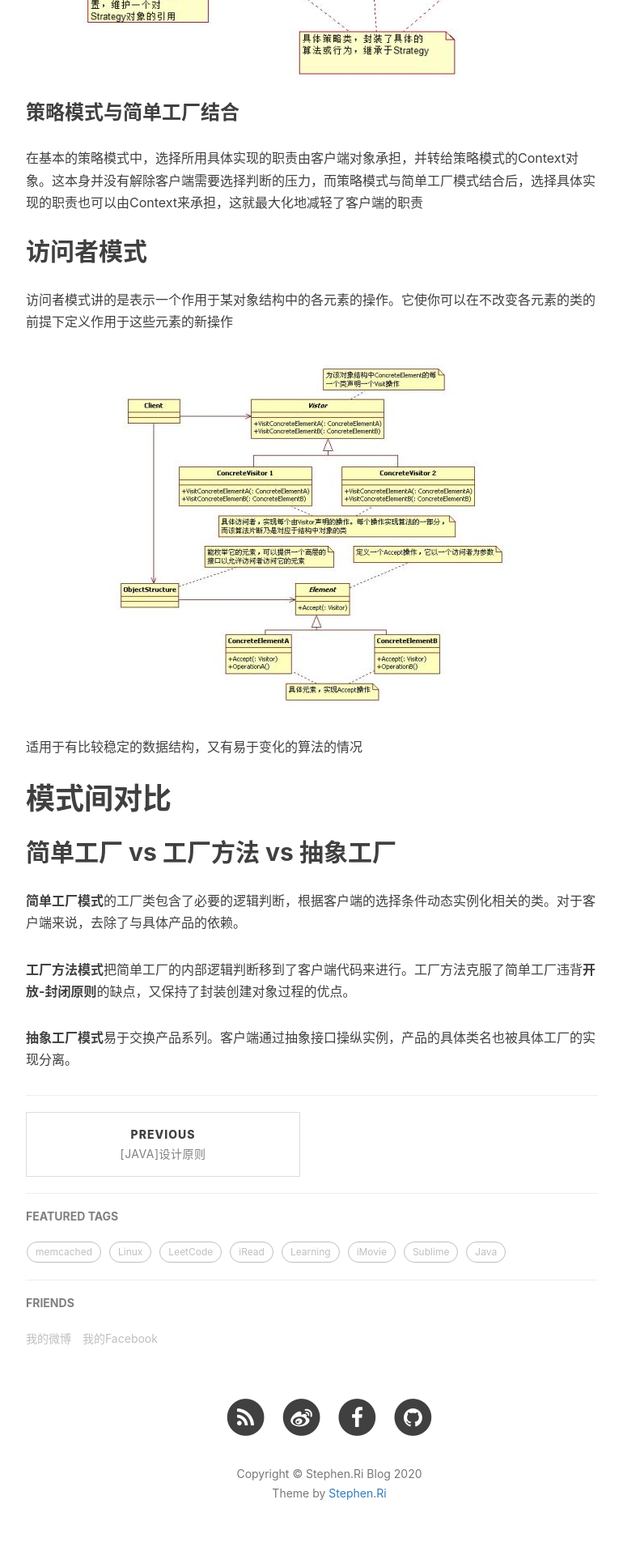
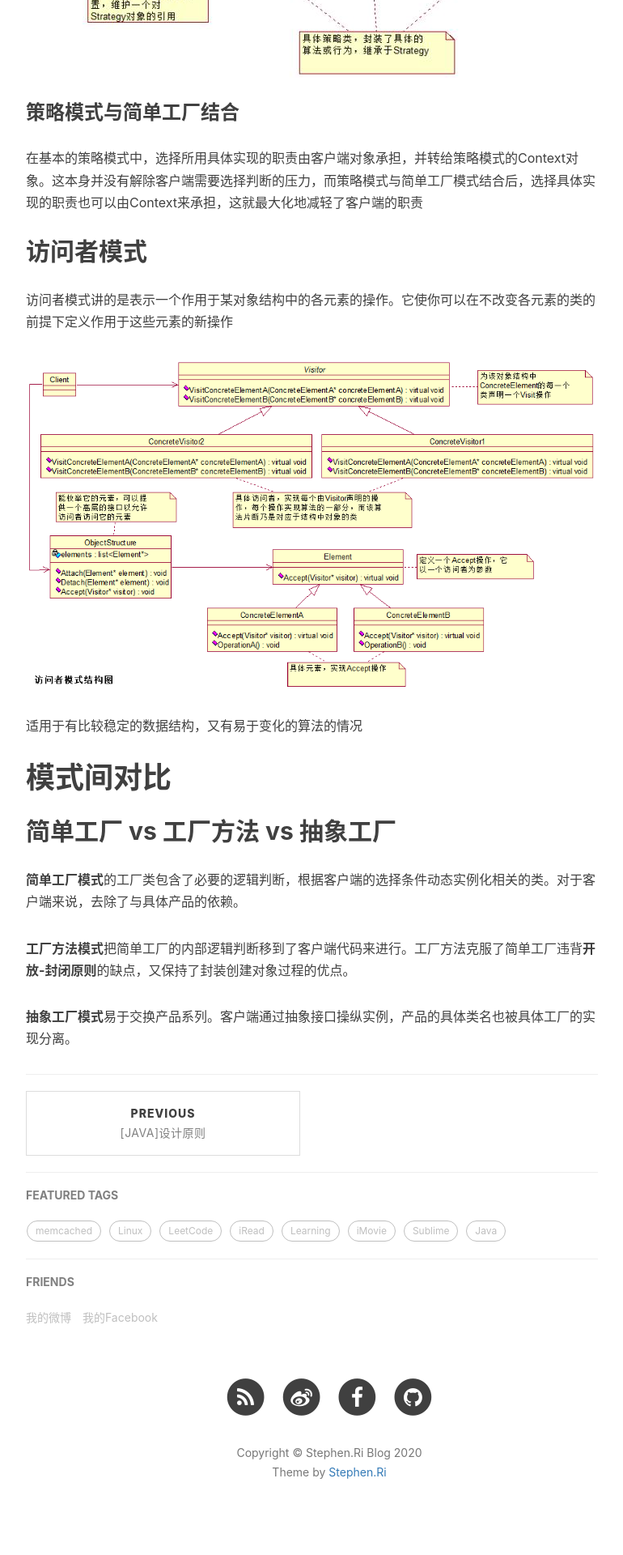
Before and after one commit to StephenRi/StephenRi.github.io, a Jekyll site: the page built from _posts/2020-05-24-[Java]设计模式.md, in a window 1280 px wide. Shown: the part 2524-4444 px from the top of the page at 81% size, without its empty margins (233-1003 px from the left). Built offline with Jekyll 4.4.1, drawn with Linux system fonts in a browser that asks for light colours; nearby versions of some CDN libraries; comment, search, counter and statistics services are not loaded; after the commit the page ends 4418 px from its top, so only the background shows below that.

Commit message:
up pattern

```diff
--- a/_posts/2020-05-24-[Java]设计模式.md
+++ b/_posts/2020-05-24-[Java]设计模式.md
@@ -50,7 +50,7 @@ tags:
 
 访问者模式讲的是表示一个作用于某对象结构中的各元素的操作。它使你可以在不改变各元素的类的前提下定义作用于这些元素的新操作
 
-![访问者模式]({{site.baseurl}}/img/imgInBlog/pattern2.jpg)
+![访问者模式]({{site.baseurl}}/img/imgInBlog/pattern2.png)
 
 适用于有比较稳定的数据结构，又有易于变化的算法的情况
 
```
Also changed, not shown: img/imgInBlog/pattern2.jpg (deleted), img/imgInBlog/pattern2.png (added).
